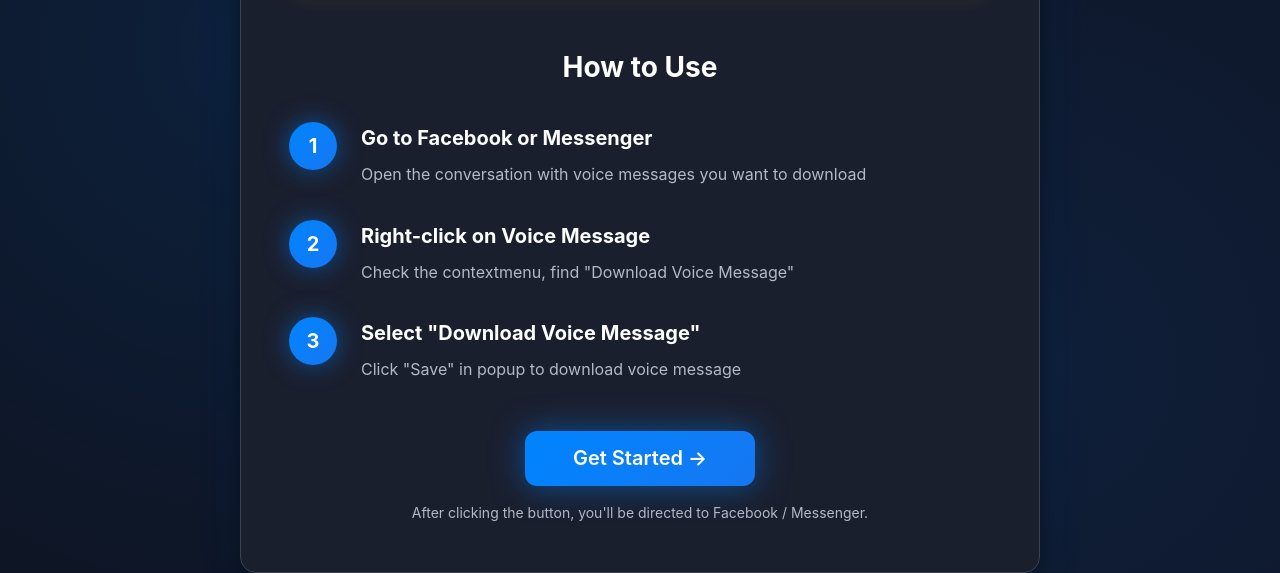
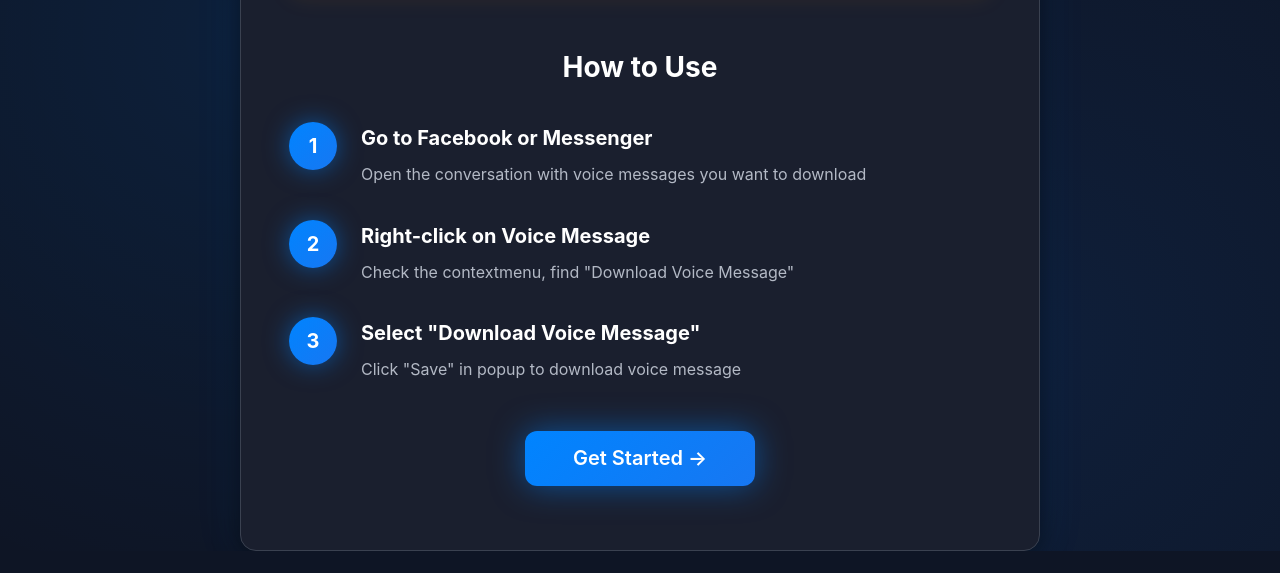
Before and after one commit to linporu/facebook-messenger-voice-message-download, a browser extension: page extension/onboarding/welcome.html in a window 1280 px wide. Shown: the part 477-1050 px from the top of the page. After the commit the page ends 1028 px from the top, so only its background shows below. Drawn offline with nearby package versions, Linux system fonts and the light colour scheme.

Commit message:
refactor(welcome.html): 移除頁腳中的提示文字以簡化界面
- 刪除 onboarding 頁面中頁腳的提示文字，提升界面的整體簡潔性。
- 此變更有助於聚焦於主要操作，改善用戶體驗，並為首次使用者提供更直接的操作指引。

```diff
--- a/extension/onboarding/welcome.html
+++ b/extension/onboarding/welcome.html
@@ -64,10 +64,6 @@
         <button id="complete-onboarding" class="primary-button">
           Get Started →
         </button>
-
-        <p class="footer-note">
-          After clicking the button, you'll be directed to Facebook / Messenger.
-        </p>
       </footer>
     </div>
 
```
